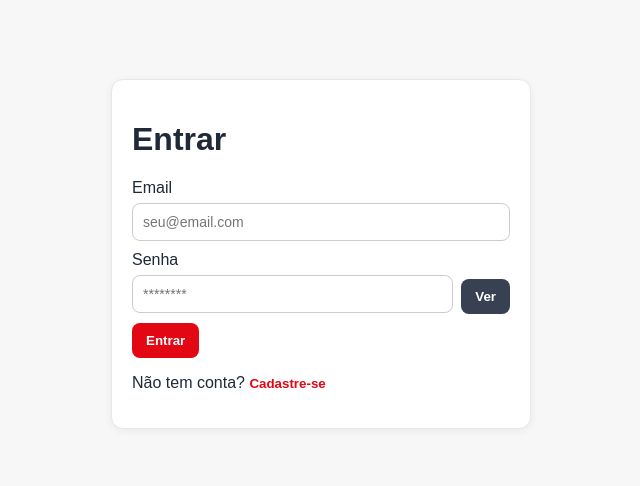
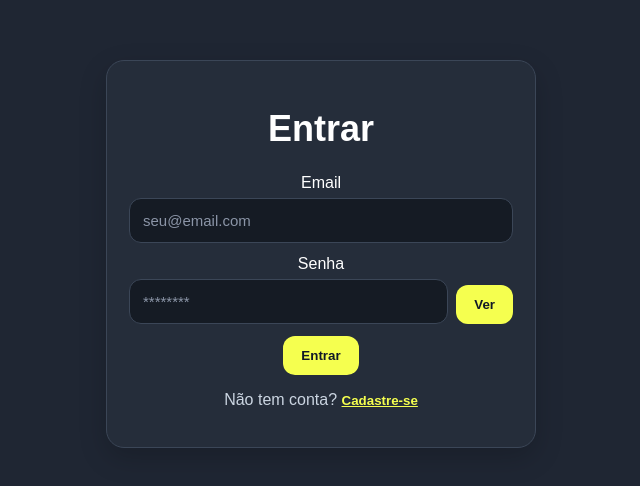
Before and after one commit to AndersonRocha33/Inventory-System-frontend, a React (Vite) app: page / in a window 1280 px wide. Shown: the part 136-622 px from the top of the page, without its empty margins (319-959 px from the left). Built offline with nearby package versions, Linux system fonts and the light colour scheme.

Commit message:
ajusta revisao de posicao e layout spotchecklist

```diff
--- a/src/App.jsx
+++ b/src/App.jsx
@@ -10,13 +10,9 @@ function InventoryPage() {
   const params = new URLSearchParams(window.location.search)
   const loggedUser = JSON.parse(localStorage.getItem("inventory_user") || "null")
 
-  const [inventarioId, setInventarioId] = useState(
-    params.get("inventarioId") || 1
-  )
+  const [inventarioId, setInventarioId] = useState(params.get("inventarioId") || 1)
   const [positions, setPositions] = useState([])
-  const [operator, setOperator] = useState(
-    params.get("operador") || loggedUser?.nome || ""
-  )
+  const [operator, setOperator] = useState(params.get("operador") || loggedUser?.nome || "")
   const [uploadFile, setUploadFile] = useState(null)
   const [message, setMessage] = useState("")
   const [loadingUpload, setLoadingUpload] = useState(false)
@@ -29,15 +25,9 @@ function InventoryPage() {
 
   async function loadPositions() {
     try {
-      const response = await api.get(`/${inventarioId}/positions`, {
-        params: {
-          operador: operator || undefined
-        }
-      })
+      const response = await api.get(`/${inventarioId}/positions`)
       setPositions(response.data)
     } catch (error) {
-      console.error("Erro ao carregar posições:", error)
-
       if (error.response?.status === 401) {
         logout()
         return
@@ -54,15 +44,9 @@ function InventoryPage() {
 
   async function loadPositionsById(id) {
     try {
-      const response = await api.get(`/${id}/positions`, {
-        params: {
-          operador: operator || undefined
-        }
-      })
+      const response = await api.get(`/${id}/positions`)
       setPositions(response.data)
     } catch (error) {
-      console.error("Erro ao carregar posições por id:", error)
-
       if (error.response?.status === 401) {
         logout()
         return
@@ -101,15 +85,8 @@ function InventoryPage() {
 
       await loadPositionsById(novoInventarioId)
     } catch (error) {
-      console.error("Erro completo no upload:", error)
-
       if (error.response?.status === 401) {
         logout()
-        return
-      }
-
-      if (!error.response) {
-        setMessage("Erro de rede. Verifique se o backend publicado está online.")
         return
       }
 
@@ -124,6 +101,21 @@ function InventoryPage() {
     }
   }
 
+  function getReviewPhase(position) {
+    if (position.primeiro_operador === operator) return 1
+    if (position.segundo_operador === operator) return 2
+    if (position.terceiro_operador === operator) return 3
+    return position.fase_atual || 1
+  }
+
+  function operatorAlreadyCounted(position) {
+    return (
+      position.primeiro_operador === operator ||
+      position.segundo_operador === operator ||
+      position.terceiro_operador === operator
+    )
+  }
+
   async function openCountPage(position) {
     try {
       if (!operator || !operator.trim()) {
@@ -131,16 +123,27 @@ function InventoryPage() {
         return
       }
 
+      const alreadyCounted = operatorAlreadyCounted(position)
+      const isRecount = position.status === "recontagem"
+
+      if (alreadyCounted && isRecount) {
+        const reviewPhase = getReviewPhase(position)
+
+        window.location.href = `/count?mode=review&positionId=${position.id}&inventarioId=${inventarioId}&operador=${encodeURIComponent(
+          operator
+        )}&reviewPhase=${reviewPhase}`
+
+        return
+      }
+
       await api.post(`/positions/${position.id}/start`, {
         operador: operator
       })
 
-      window.location.href = `/count?positionId=${position.id}&inventarioId=${inventarioId}&operador=${encodeURIComponent(
+      window.location.href = `/count?mode=count&positionId=${position.id}&inventarioId=${inventarioId}&operador=${encodeURIComponent(
         operator
       )}`
     } catch (error) {
-      console.error("Erro ao iniciar contagem:", error)
-
       if (error.response?.status === 401) {
         logout()
         return
@@ -174,20 +177,15 @@ function InventoryPage() {
         a.click()
         a.remove()
       })
-      .catch((error) => {
-        console.error(error)
-        setMessage("Erro ao exportar CSV")
-      })
+      .catch(() => setMessage("Erro ao exportar CSV"))
   }
 
   function openDashboard() {
-    const url = `${window.location.origin}/dashboard?inventarioId=${inventarioId}`
-    window.open(url, "_blank")
+    window.open(`${window.location.origin}/dashboard?inventarioId=${inventarioId}`, "_blank")
   }
 
   function openHistoryReport() {
-    const url = `${window.location.origin}/history-report?inventarioId=${inventarioId}`
-    window.open(url, "_blank")
+    window.open(`${window.location.origin}/history-report?inventarioId=${inventarioId}`, "_blank")
   }
 
   function clearFilters() {
@@ -246,7 +244,7 @@ function InventoryPage() {
       </div>
 
       <div className="card">
-        <label>Inventário ID</label>
+        <label>Inventário</label>
         <input
           type="number"
           value={inventarioId}
@@ -263,14 +261,14 @@ function InventoryPage() {
 
         <div className="actions">
           <button onClick={loadPositions}>Carregar posições</button>
-          <button onClick={openDashboard}>Dashboard de acuracidade</button>
+          <button onClick={openDashboard}>Dashboard</button>
           <button onClick={openHistoryReport}>Relatório histórico</button>
           <button onClick={exportCsv}>Exportar CSV</button>
         </div>
       </div>
 
       <div className="card">
-        <h2>Filtros de posições</h2>
+        <h2>Filtros</h2>
 
         <label>Status</label>
         <select
@@ -285,7 +283,7 @@ function InventoryPage() {
           <option value="finalizado">Finalizado</option>
         </select>
 
-        <label>Filtrar posição</label>
+        <label>Posição</label>
         <input
           type="text"
           placeholder="Ex.: K.01.4"
@@ -293,9 +291,7 @@ function InventoryPage() {
           onChange={(e) => setPositionFilter(e.target.value)}
         />
 
-        <div className="actions">
         <button onClick={clearFilters}>Limpar filtros</button>
-        </div>
       </div>
 
       {message && <p className="message">{message}</p>}
@@ -308,11 +304,11 @@ function InventoryPage() {
           </span>
         </div>
 
-        {filteredPositions.length === 0 && (
-          <p>Nenhuma posição encontrada com os filtros aplicados.</p>
-        )}
+        {filteredPositions.map((position) => {
+          const alreadyCounted = operatorAlreadyCounted(position)
+          const isRecount = position.status === "recontagem"
 
-        {filteredPositions.map((position) => (
+          return (
             <div key={position.id} className="position-row">
               <div>
                 <strong>{position.codigo}</strong>
@@ -325,18 +321,19 @@ function InventoryPage() {
 
               <button
                 onClick={() => openCountPage(position)}
-              disabled={
-                !operator ||
-                position.status === "contando" ||
-                position.status === "finalizado"
-              }
+                disabled={!operator || position.status === "contando"}
               >
-              {Number(position.fase_atual || 1) > 1
+                {alreadyCounted && isRecount
+                  ? "Revisar posição"
+                  : Number(position.fase_atual || 1) > 1
                   ? "Abrir recontagem"
+                  : position.status === "finalizado"
+                  ? "Revisar posição"
                   : "Abrir contagem"}
               </button>
             </div>
-        ))}
+          )
+        })}
       </div>
     </div>
   )
@@ -345,25 +342,11 @@ function InventoryPage() {
 function App() {
   const loggedUser = JSON.parse(localStorage.getItem("inventory_user") || "null")
 
-  if (!loggedUser && window.location.pathname !== "/login") {
-    return <AuthPage />
-  }
-
-  if (window.location.pathname === "/login") {
-    return <AuthPage />
-  }
-
-  if (window.location.pathname === "/dashboard") {
-    return <DashboardPage />
-  }
-
-  if (window.location.pathname === "/history-report") {
-    return <HistoryReportPage />
-  }
-
-  if (window.location.pathname === "/count") {
-    return <MobileCountPage />
-  }
+  if (!loggedUser && window.location.pathname !== "/login") return <AuthPage />
+  if (window.location.pathname === "/login") return <AuthPage />
+  if (window.location.pathname === "/dashboard") return <DashboardPage />
+  if (window.location.pathname === "/history-report") return <HistoryReportPage />
+  if (window.location.pathname === "/count") return <MobileCountPage />
 
   return <InventoryPage />
 }
--- a/src/index.css
+++ b/src/index.css
@@ -1,11 +1,16 @@
 :root {
-  --spot-primary: #e30613;
-  --spot-primary-dark: #b90410;
-  --spot-bg: #f7f7f7;
-  --spot-card: #ffffff;
-  --spot-text: #1f2937;
-  --spot-muted: #6b7280;
-  --spot-border: #e5e7eb;
+  --spot-bg: #1f2633;
+  --spot-bg-soft: #252d3a;
+  --spot-card: #252d3a;
+  --spot-card-dark: #1b222d;
+  --spot-border: #3b4657;
+  --spot-text: #ffffff;
+  --spot-muted: #cbd5e1;
+  --spot-primary: #f5ff4f;
+  --spot-primary-dark: #e8f53f;
+  --spot-primary-text: #111827;
+  --spot-danger: #ef4444;
+  --spot-success: #22c55e;
 }
 
 body {
@@ -25,13 +30,26 @@ body {
   padding: 24px;
 }
 
+h1,
+h2,
+h3,
+label,
+strong {
+  color: var(--spot-text);
+}
+
+p,
+span {
+  color: var(--spot-muted);
+}
+
 .card {
   background: var(--spot-card);
-  border-radius: 12px;
-  padding: 20px;
+  border-radius: 18px;
+  padding: 22px;
   margin-bottom: 20px;
   border: 1px solid var(--spot-border);
-  box-shadow: 0 2px 8px rgba(0, 0, 0, 0.06);
+  box-shadow: 0 10px 28px rgba(0, 0, 0, 0.18);
 }
 
 .layout {
@@ -51,10 +69,10 @@ body {
 .item-row,
 .dashboard-row {
   border: 1px solid var(--spot-border);
-  border-radius: 8px;
-  padding: 12px;
-  margin-bottom: 10px;
-  background: #fff;
+  border-radius: 14px;
+  padding: 14px;
+  margin-bottom: 12px;
+  background: var(--spot-card-dark);
 }
 
 .position-row,
@@ -66,25 +84,31 @@ body {
 }
 
 input,
-.filter-select {
+.filter-select,
+select {
   width: 100%;
-  padding: 10px;
+  padding: 13px;
   margin-top: 6px;
-  margin-bottom: 10px;
-  border: 1px solid #ccc;
-  border-radius: 8px;
-  background: white;
-  font-size: 14px;
+  margin-bottom: 12px;
+  border: 1px solid var(--spot-border);
+  border-radius: 12px;
+  background: #151b24;
+  color: var(--spot-text);
+  font-size: 15px;
+}
+
+input::placeholder {
+  color: #8b95a7;
 }
 
 button {
   border: none;
-  border-radius: 8px;
-  padding: 10px 14px;
+  border-radius: 12px;
+  padding: 12px 18px;
   background: var(--spot-primary);
-  color: white;
+  color: var(--spot-primary-text);
   cursor: pointer;
-  font-weight: 600;
+  font-weight: 800;
 }
 
 button:hover {
@@ -92,16 +116,18 @@ button:hover {
 }
 
 button:disabled {
-  background: #9ca3af;
+  background: #64748b;
+  color: #cbd5e1;
   cursor: not-allowed;
 }
 
 .message {
-  background: #fff5f5;
-  border: 1px solid #fecaca;
-  color: #7f1d1d;
-  padding: 12px;
-  border-radius: 8px;
+  background: #2d2430;
+  border: 1px solid #f5ff4f;
+  color: var(--spot-primary);
+  padding: 14px;
+  border-radius: 12px;
+  font-weight: 700;
 }
 
 .top-bar {
@@ -125,7 +151,7 @@ button:disabled {
 }
 
 .metric-value {
-  font-size: 28px;
+  font-size: 30px;
   font-weight: bold;
   margin: 8px 0 0;
   color: var(--spot-primary);
@@ -134,7 +160,7 @@ button:disabled {
 .progress-bar {
   width: 100%;
   height: 18px;
-  background: #e5e7eb;
+  background: #111827;
   border-radius: 999px;
   overflow: hidden;
   margin: 10px 0;
@@ -170,7 +196,7 @@ button:disabled {
 .bar-chart-track {
   width: 100%;
   height: 18px;
-  background: #e5e7eb;
+  background: #111827;
   border-radius: 999px;
   overflow: hidden;
 }
@@ -183,6 +209,7 @@ button:disabled {
 .bar-chart-value {
   font-weight: bold;
   text-align: right;
+  color: var(--spot-primary);
 }
 
 /* Tabelas */
@@ -200,19 +227,20 @@ button:disabled {
 
 .report-table th,
 .report-table td {
-  border: 1px solid #ddd;
+  border: 1px solid var(--spot-border);
   padding: 10px;
   text-align: left;
   vertical-align: top;
+  color: var(--spot-text);
 }
 
 .report-table th {
-  background: #f3f4f6;
+  background: #151b24;
   font-weight: bold;
 }
 
 .report-table tr:nth-child(even) {
-  background: #fafafa;
+  background: #202735;
 }
 
 /* Login */
@@ -228,7 +256,12 @@ button:disabled {
 
 .auth-card {
   width: 100%;
-  max-width: 420px;
+  max-width: 430px;
+  text-align: center;
+}
+
+.auth-card h1 {
+  font-size: 36px;
 }
 
 .auth-switch {
@@ -241,6 +274,7 @@ button:disabled {
   border: none;
   padding: 0;
   cursor: pointer;
+  text-decoration: underline;
 }
 
 .link-button:hover {
@@ -260,11 +294,8 @@ button:disabled {
 
 .password-toggle {
   white-space: nowrap;
-  background: #374151;
-}
-
-.password-toggle:hover {
-  background: #1f2937;
+  background: var(--spot-primary);
+  color: var(--spot-primary-text);
 }
 
 /* Mobile Count */
@@ -288,13 +319,13 @@ button:disabled {
 
 .mobile-item-card {
   border: 1px solid var(--spot-border);
-  border-radius: 10px;
+  border-radius: 14px;
   padding: 14px;
   margin-bottom: 14px;
   display: flex;
   flex-direction: column;
   gap: 10px;
-  background: #fff;
+  background: var(--spot-card-dark);
 }
 
 .mobile-item-info p {
@@ -308,8 +339,8 @@ button:disabled {
 }
 
 .mobile-item-saved {
-  border: 2px solid #22c55e;
-  background: #f0fdf4;
+  border: 2px solid var(--spot-primary);
+  background: #202735;
 }
 
 /* Responsivo */
@@ -344,7 +375,8 @@ button:disabled {
   }
 
   .card {
-    padding: 14px;
+    padding: 16px;
+    border-radius: 16px;
   }
 
   .dashboard-grid {
@@ -372,7 +404,8 @@ button:disabled {
   }
 
   input,
-  .filter-select {
+  .filter-select,
+  select {
     font-size: 16px;
   }
 }
--- a/src/pages/MobileCountPage.jsx
+++ b/src/pages/MobileCountPage.jsx
@@ -18,27 +18,42 @@ function MobileCountPage() {
   const positionId = params.get("positionId")
   const inventarioId = params.get("inventarioId") || "1"
   const operador = params.get("operador") || ""
+  const mode = params.get("mode") || "count"
+  const reviewPhase = Number(params.get("reviewPhase") || 0)
+
+  const isReviewMode = mode === "review"
 
   async function loadPositionData() {
     try {
-      const positionsResponse = await api.get(`/${inventarioId}/positions`, {
-        params: { operador }
-      })
-
+      const positionsResponse = await api.get(`/${inventarioId}/positions`)
       const currentPosition = positionsResponse.data.find(
         (p) => String(p.id) === String(positionId)
       )
 
       if (!currentPosition) {
-        setMessage("Posição não encontrada ou indisponível para este operador")
+        setMessage("Posição não encontrada")
         return
       }
 
       setPosition(currentPosition)
 
-      const savedResponse = await api.get(`/positions/${positionId}/saved-items`)
+      const faseParaSalvos = isReviewMode
+        ? reviewPhase || currentPosition.fase_atual
+        : currentPosition.fase_atual
+
+      const savedResponse = await api.get(`/positions/${positionId}/saved-items`, {
+        params: {
+          fase: faseParaSalvos
+        }
+      })
+
       const saved = savedResponse.data
       setSavedItems(saved)
+
+      if (isReviewMode) {
+        setItems([])
+        return
+      }
 
       let activeResponse
 
@@ -56,7 +71,6 @@ function MobileCountPage() {
 
       setItems(activeItems)
     } catch (error) {
-      console.error(error)
       setMessage(
         error.response?.data?.details ||
           error.response?.data?.error ||
@@ -68,9 +82,12 @@ function MobileCountPage() {
 
   async function registerCount(itemId) {
     try {
+      const faseOverride = isReviewMode ? reviewPhase : undefined
+
       await api.post(`/items/${itemId}/count`, {
         operador,
-        quantidade: Number(counts[itemId] || 0)
+        quantidade: Number(counts[itemId] || 0),
+        fase: faseOverride
       })
 
       const savedItem = items.find((item) => item.id === itemId)
@@ -81,17 +98,17 @@ function MobileCountPage() {
           {
             ...savedItem,
             quantidade_contada: Number(counts[itemId] || 0),
-            operador
+            operador,
+            fase: faseOverride
           }
         ])
 
         setItems((prev) => prev.filter((item) => item.id !== itemId))
       }
 
-      setMessage("Contagem registrada")
+      setMessage("Contagem salva")
       return true
     } catch (error) {
-      console.error(error)
       setMessage(
         error.response?.data?.details ||
           error.response?.data?.error ||
@@ -100,10 +117,6 @@ function MobileCountPage() {
       )
       return false
     }
-  }
-
-  async function registerCountAndNext(itemId) {
-    await registerCount(itemId)
   }
 
   function editSavedItem(item) {
@@ -129,15 +142,9 @@ function MobileCountPage() {
       })
 
       setMessage("Item extra adicionado")
-      setExtraItem({
-        sku: "",
-        descricao: "",
-        quantidade: ""
-      })
-
+      setExtraItem({ sku: "", descricao: "", quantidade: "" })
       await loadPositionData()
     } catch (error) {
-      console.error(error)
       setMessage(
         error.response?.data?.details ||
           error.response?.data?.error ||
@@ -150,18 +157,19 @@ function MobileCountPage() {
   async function finishPosition() {
     if (!position) return
 
+    if (isReviewMode) {
+      goBack()
+      return
+    }
+
     try {
       const response = await api.post(`/positions/${position.id}/finish`)
-
       setMessage(response.data.message || "Posição finalizada")
 
       setTimeout(() => {
-        window.location.href = `/?inventarioId=${inventarioId}&operador=${encodeURIComponent(
-          operador
-        )}`
+        goBack()
       }, 1000)
     } catch (error) {
-      console.error(error)
       setMessage(
         error.response?.data?.details ||
           error.response?.data?.error ||
@@ -181,7 +189,6 @@ function MobileCountPage() {
     const total = items.length + savedItems.length
     const done = savedItems.length
     const percent = total > 0 ? Math.round((done / total) * 100) : 0
-
     return { total, done, percent }
   }, [items, savedItems])
 
@@ -206,27 +213,29 @@ function MobileCountPage() {
       <div className="card mobile-header-card">
         <div className="mobile-header-top">
           <button onClick={goBack}>Voltar</button>
-          <button onClick={finishPosition}>Finalizar</button>
+          <button onClick={finishPosition}>
+            {isReviewMode ? "Fechar revisão" : "Finalizar"}
+          </button>
         </div>
 
-        <h1>Contagem da Posição</h1>
+        <h1>{isReviewMode ? "Revisão da Posição" : "Contagem da Posição"}</h1>
+
         <p><strong>Posição:</strong> {position.codigo}</p>
         <p><strong>Operador:</strong> {operador}</p>
-        <p><strong>Fase:</strong> {position.fase_atual}</p>
+        <p><strong>Fase:</strong> {isReviewMode ? reviewPhase : position.fase_atual}</p>
 
-        {Number(position.fase_atual || 1) > 1 && (
+        {isReviewMode && (
+          <p><strong>Modo:</strong> revisão dos itens já salvos</p>
+        )}
+
+        {!isReviewMode && Number(position.fase_atual || 1) > 1 && (
           <p><strong>Modo:</strong> exibindo apenas itens divergentes</p>
         )}
 
-        <p>
-          <strong>Progresso:</strong> {progress.done} de {progress.total}
-        </p>
+        <p><strong>Progresso:</strong> {progress.done} de {progress.total}</p>
 
         <div className="progress-bar">
-          <div
-            className="progress-fill"
-            style={{ width: `${progress.percent}%` }}
-          />
+          <div className="progress-fill" style={{ width: `${progress.percent}%` }} />
         </div>
 
         <p>{progress.percent}%</p>
@@ -237,7 +246,7 @@ function MobileCountPage() {
       <div className="card">
         <h2>Itens pendentes</h2>
 
-        {items.length === 0 && <p>Nenhum item pendente para contar.</p>}
+        {items.length === 0 && <p>Nenhum item pendente.</p>}
 
         {items.map((item) => (
           <div key={item.id} className="mobile-item-card">
@@ -247,7 +256,6 @@ function MobileCountPage() {
             </div>
 
             <input
-              id={`count-input-${item.id}`}
               type="number"
               inputMode="numeric"
               placeholder="Qtd física"
@@ -260,12 +268,9 @@ function MobileCountPage() {
               }
             />
 
-            <div className="mobile-item-actions">
-              <button onClick={() => registerCount(item.id)}>Salvar</button>
-              <button onClick={() => registerCountAndNext(item.id)}>
-                Salvar e próximo
+            <button onClick={() => registerCount(item.id)}>
+              Salvar
             </button>
-            </div>
           </div>
         ))}
       </div>
@@ -280,16 +285,17 @@ function MobileCountPage() {
             <div className="mobile-item-info">
               <strong>{item.sku}</strong>
               <p>{item.descricao}</p>
-              <p>
-                <strong>Qtd salva:</strong> {item.quantidade_contada}
-              </p>
+              <p><strong>Qtd salva:</strong> {item.quantidade_contada}</p>
             </div>
 
-            <button onClick={() => editSavedItem(item)}>Editar</button>
+            <button onClick={() => editSavedItem(item)}>
+              Editar
+            </button>
           </div>
         ))}
       </div>
 
+      {!isReviewMode && (
         <div className="card">
           <h2>Adicionar item a mais</h2>
 
@@ -332,6 +338,7 @@ function MobileCountPage() {
 
           <button onClick={addExtraItem}>Adicionar item extra</button>
         </div>
+      )}
     </div>
   )
 }
```
Lines whose indentation alone changed are shown as unchanged.
